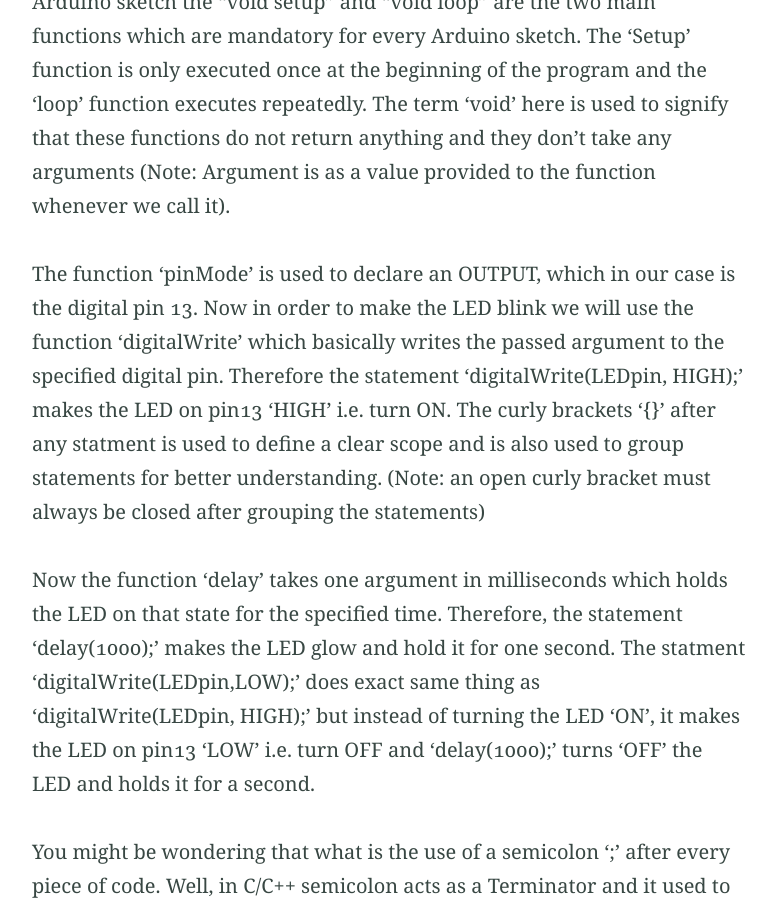
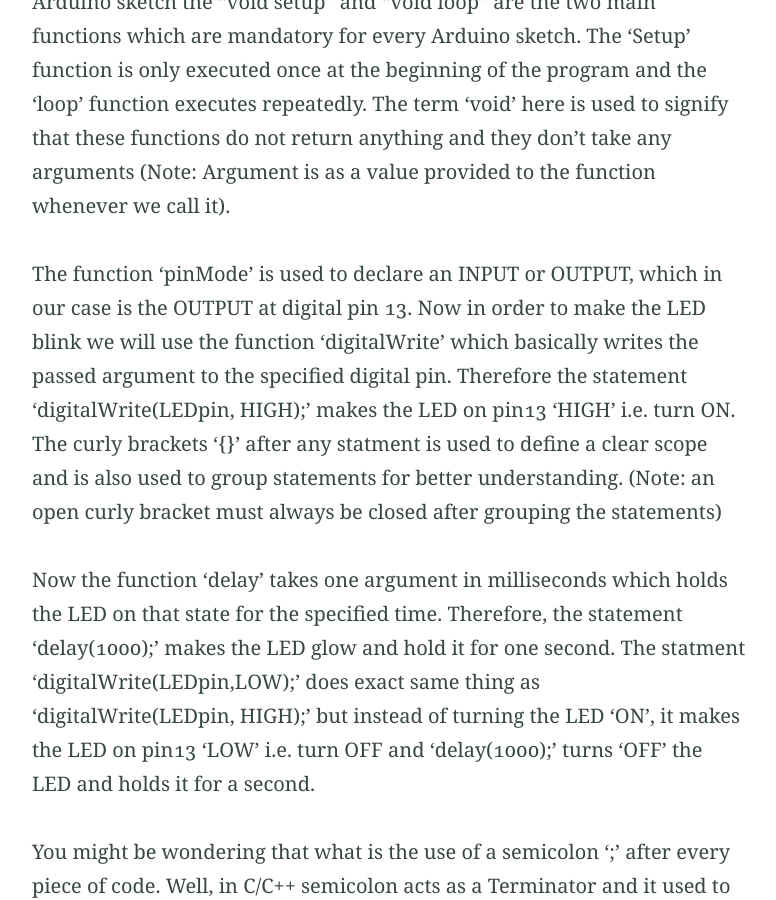
Before and after one commit to aka-Kush/aka-Kush.github.io, a Jekyll site: the page built from _posts/2020-08-02-proj1.md, in a window 1280 px wide and 900 px high, scrolled down 6882 px. Shown: the whole window, without its empty margins (251-1027 px from the left). Built offline with Jekyll 4.4.1, drawn with Linux system fonts in a browser that asks for light colours; our own code applies the rules of GitHub Pages for plain Markdown files.

Commit message:
Update 2020-08-02-proj1.md

```diff
--- a/_posts/2020-08-02-proj1.md
+++ b/_posts/2020-08-02-proj1.md
@@ -129,7 +129,7 @@
 The term 'void' here is used to signify that these functions do not return anything and they don't take any arguments
 (Note: Argument is as a value provided to the function whenever we call it).
 
-The function 'pinMode' is used to declare an OUTPUT, which in our case is the digital pin 13.
+The function 'pinMode' is used to declare an INPUT or OUTPUT, which in our case is the OUTPUT at digital pin 13.
 Now in order to make the LED blink we will use the function 'digitalWrite' which basically writes the passed argument
 to the specified digital pin. Therefore the statement 'digitalWrite(LEDpin, HIGH);' makes the LED on pin13 'HIGH' i.e. turn ON.
 The curly brackets '{}' after any statment is used to define a clear scope and is also used to group statements for better
```
